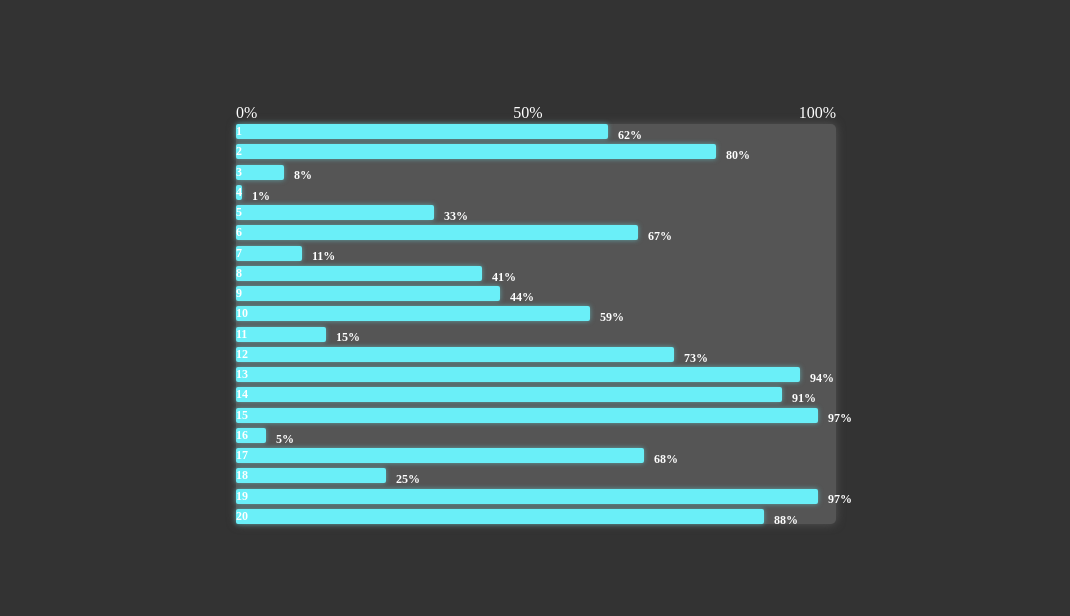
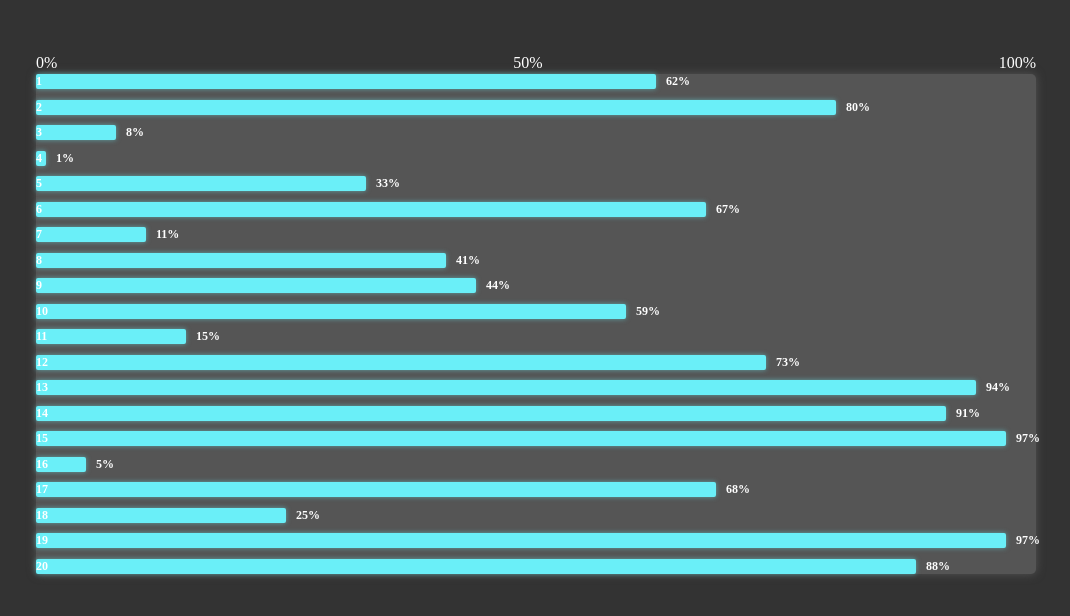
Before and after one commit to taejin5314/bar-chart-project, a plain HTML site: page index.html in a window 1280 px wide. Shown: the part 76-692 px from the top of the page, without its empty margins (104-1174 px from the left). Drawn offline with Linux system fonts and the light colour scheme.

Commit message:
Function - can adjust width and height of the chart

```diff
--- a/index.html
+++ b/index.html
@@ -32,10 +32,15 @@
 <script src="script.js"></script>
 <script>
   const drawBarChart = function (data, options, element) {
-    for (let i = 0 ; i< data.length; i++) {
+    for (let i = 0; i < Object.keys(options).length; i++) {
+      const key = Object.keys(options)[i];
+      if (key === 'height') $('.chart').css('height', options[key])
+      else if (key === 'width') $('.chart').css('width', options[key]);
+    }
+    for (i = 0; i < data.length; i++) {
       $('.bars').append(`<li><span>${data[i]}</span><div class="bar" data-percentage="${Math.round(Math.random() * 100)}"></div></li>`)
     }
   }
-  drawBarChart([1, 2, 3, 4, 5,6, 7, 8, 9, 10, 11, 12, 13, 14,15, 16,17,18,19,20], { height: '300px', width: '600px'} ,0);
+  drawBarChart([1, 2, 3, 4, 5,6, 7, 8, 9, 10, 11, 12, 13, 14,15, 16,17,18,19,20], { height: '500px', width: '1000px'} ,0);
 </script>
 </html>
--- a/style.css
+++ b/style.css
@@ -15,8 +15,8 @@ body {
 }
 
 .chart {
-  width: 600px;
-  height: 400px;
+  /* width: 600px; */
+  /* height: 400px; */
   display: block;
   position: relative;
 }
@@ -25,7 +25,7 @@ body {
   color: white;
   margin: 0;
   padding: 0;
-  width: 600px;
+  width: 100%;
   display: flex;
   justify-content: space-between;
   position: absolute;
@@ -43,7 +43,7 @@ body {
   background: #555;
   margin: 0;
   padding: 0;
-  width: 600px;
+  width: 100%;
   height: 100%;
   display: flex;
   flex-direction: column;
@@ -84,5 +84,4 @@ body {
   content: attr(data-percentage) '%';
   position: relative;
   left: calc(100% + 10px);
-  top: 25%;
 }
```
